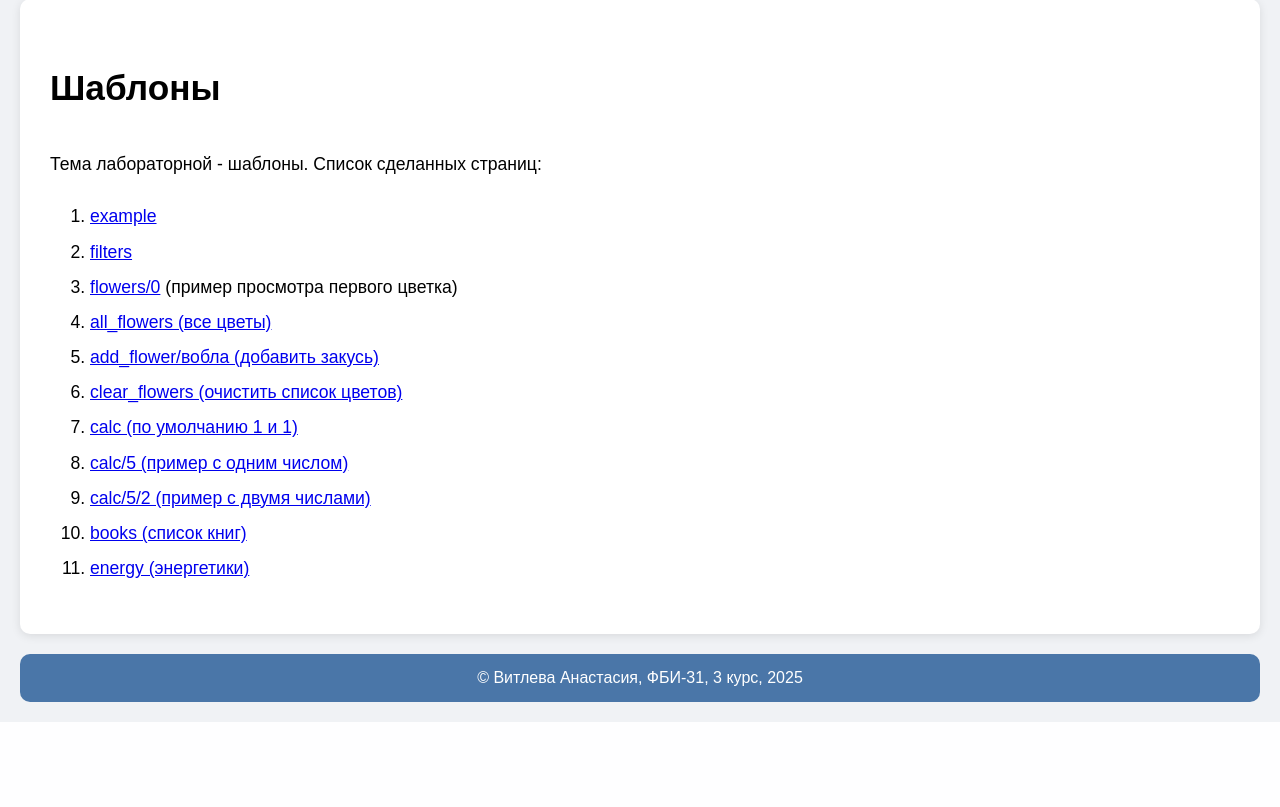
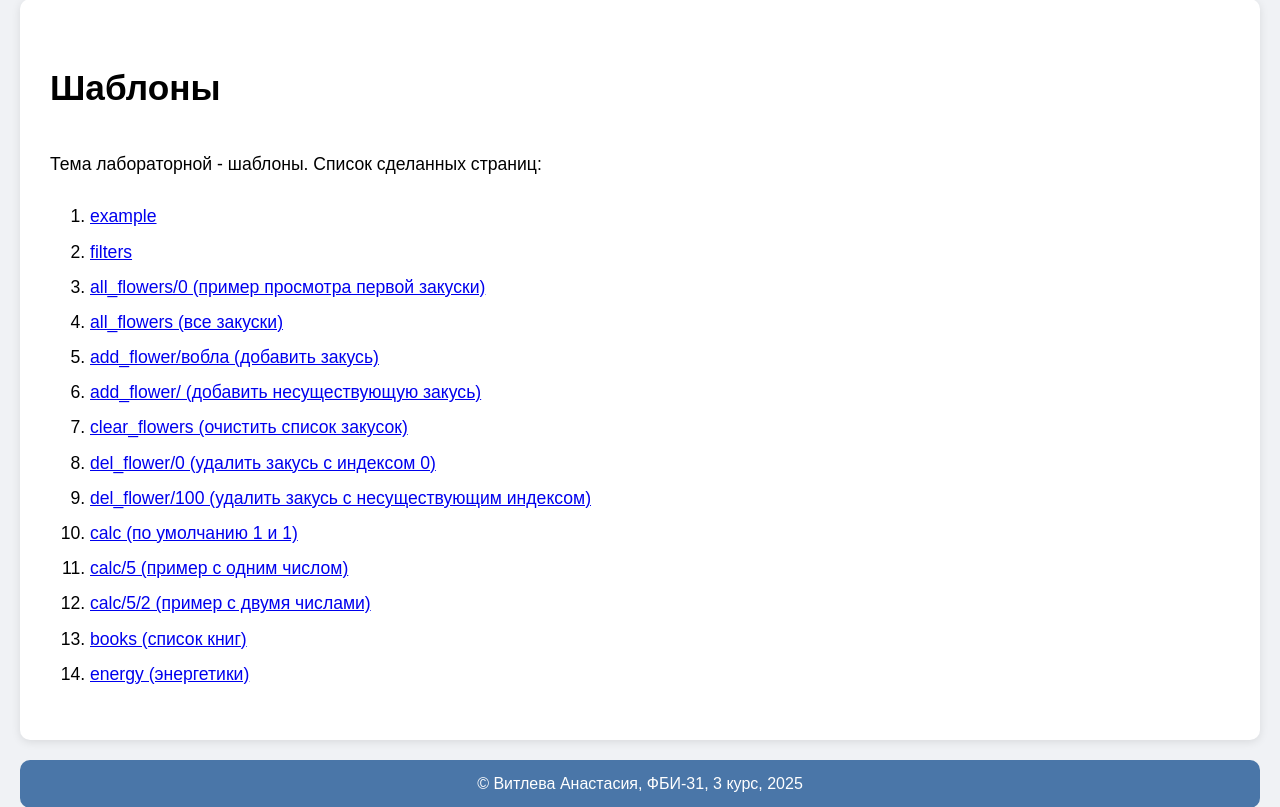
Before and after one commit to vitleva/5_semestr, a Flask app: page /lab2 in a window 1280 px wide. Shown: the part 125-932 px from the top of the page. Before the commit the page ends 847 px from the top, so only its background shows below. Run offline with Flask 3, Linux system fonts and the light colour scheme.

Commit message:
Добавление и удаление цветов

```diff
--- a/app.py
+++ b/app.py
@@ -356,14 +356,20 @@ def a():
 def a2():
     return 'со слэшем'
 
-flower_list = ["карасик", "вобла", "кальмар", "форель", "семга"]
+flowers = [
+    {"name": "карасик", "price": 300},
+    {"name": "вобла", "price": 310},
+    {"name": "кальмар", "price": 320},
+    {"name": "форель", "price": 330},
+    {"name": "шпроты", "price": 300},
+]
 
-@app.route('/lab2/flowers/<int:flower_id>')
-def flowers(flower_id):
-    if flower_id >= len(flower_list):
+@app.route('/lab2/all_flowers/<int:flower_id>')
+def id_flowers(flower_id):
+    if flower_id >= len(flowers):
         abort(404)
     else:
-        flower = flower_list[flower_id]
+        flower = list(flowers[flower_id].values())[0]
         return f'''
 <!doctype html>
 <html>
@@ -377,40 +383,28 @@ def flowers(flower_id):
 
 @app.route('/lab2/add_flower/<name>')
 def add_flower(name):
-    flower_list.append(name)
-    return f'''
-<!doctype html>
-<html>
-    <body>
-    <h1>Добавлена новая закусь</h1>
-    <p>Название новой закуси: {name}</p>
-    <p>Всего закусок: {len(flower_list)}</p>
-    <p>Полный список: {flower_list}</p>
-    </body>
-</html>
-'''
+    flowers.append({"name": name, "price": 300})
+    return redirect(url_for("all_flowers"))
 
 @app.route('/lab2/add_flower/')
 def add_flower_no_name():
-    return "Вы не задали имя цветка", 400
+    return "Вы не задали имя закуски", 400
 
 @app.route('/lab2/all_flowers')
 def all_flowers():
-    return f'''
-<!doctype html>
-<html>
-    <body>
-        <h1>Список закусок</h1>
-        <p>Всего закусок: {len(flower_list)}</p>
-        <ul>
-            {''.join(f"<li>{flower}</li>" for i, flower in enumerate(flower_list))}
-        </ul>
-        <a href="/lab2">Назад к лабораторной 2</a>
-    </body>
-</html>
-'''
+    return render_template("flowers.html", flowers=flowers)
 
+@app.route("/lab2/del_flower/<int:flower_id>")
+def del_flower(flower_id):
+    if 0 <= flower_id < len(flowers):
+        flowers.pop(flower_id)
+        return redirect(url_for("all_flowers"))
+    else:
+        abort(404)
 
+@app.route('/lab2/del_flower/')
+def del_flower_no_name():
+    return "Вы не задали имя цветка", 400
 
 @app.route('/lab2/example')
 def example():
@@ -443,7 +437,7 @@ def filters():
 
 @app.route('/lab2/clear_flowers')
 def clear_flowers():
-    flower_list.clear()
+    flowers.clear()
     return '''
 <!doctype html>
 <html>
--- a/templates/lab2.html
+++ b/templates/lab2.html
@@ -10,10 +10,13 @@
     <ol>
         <li><a href="/lab2/example">example</a></li>
         <li><a href="/lab2/filters">filters</a></li>
-        <li><a href="/lab2/flowers/0">flowers/0</a> (пример просмотра первого цветка)</li>
-        <li><a href="/lab2/all_flowers">all_flowers (все цветы)</a></li>
+        <li><a href="/lab2/all_flowers/0">all_flowers/0 (пример просмотра первой закуски)</a></li>
+        <li><a href="/lab2/all_flowers">all_flowers (все закуски)</a></li>
         <li><a href="/lab2/add_flower/вобла">add_flower/вобла (добавить закусь)</a></li>
-        <li><a href="/lab2/clear_flowers">clear_flowers (очистить список цветов)</a></li>
+        <li><a href="/lab2/add_flower/">add_flower/ (добавить несуществующую закусь)</a></li>
+        <li><a href="/lab2/clear_flowers">clear_flowers (очистить список закусок)</a></li>
+        <li><a href="/lab2/del_flower/0">del_flower/0 (удалить закусь с индексом 0)</a></li>
+        <li><a href="/lab2/del_flower/100">del_flower/100 (удалить закусь с несуществующим индексом)</a></li>
         <li><a href="/lab2/calc/">calc (по умолчанию 1 и 1)</a></li>
         <li><a href="/lab2/calc/5">calc/5 (пример с одним числом)</a></li>
         <li><a href="/lab2/calc/5/2">calc/5/2 (пример с двумя числами)</a></li>
```
Also changed, not shown: templates/flowers.html (added, +27 -0 lines).
